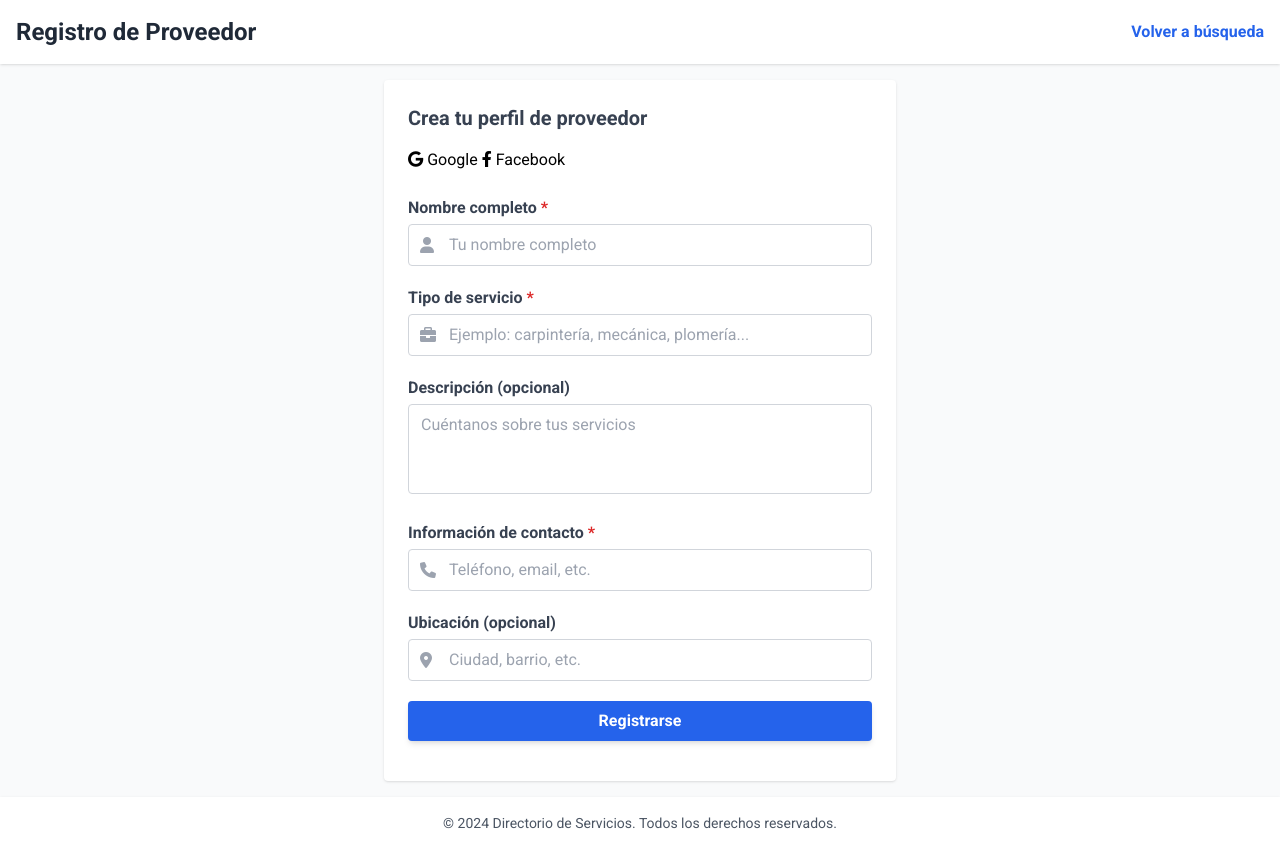
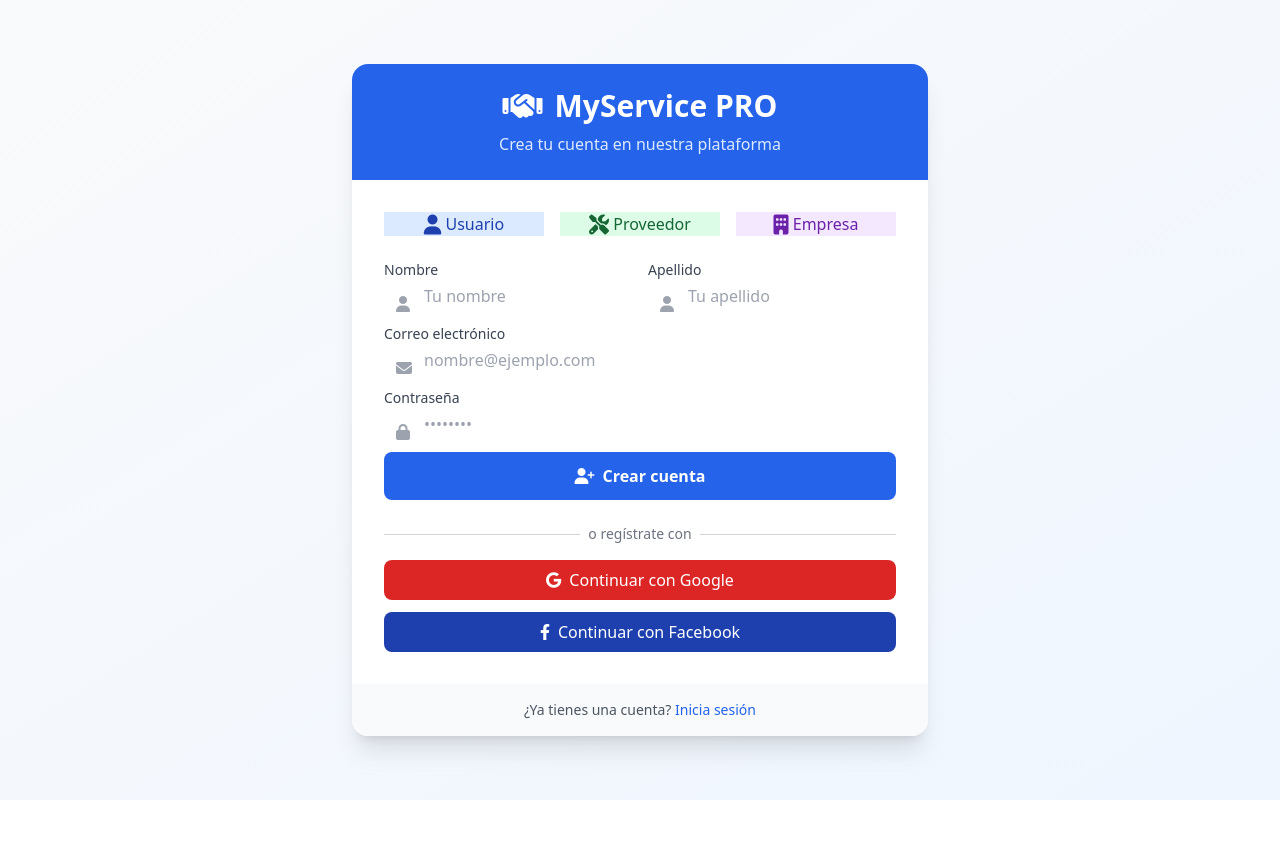
Before and after one commit to gustavosis/blackboxai-1745446833052, a website: page myservice/public/register.html in a window 1280 px wide. After the commit the page ends 800 px from the top, so only its background shows below. Drawn offline with nearby package versions, Linux system fonts and the light colour scheme.

Commit message:
Add myservice/public/register.html 1745455738060

```diff
--- a/myservice/public/register.html
+++ b/myservice/public/register.html
@@ -1,175 +1,193 @@
 <!DOCTYPE html>
 <html lang="es">
 <head>
-  <meta charset="UTF-8" />
-  <meta name="viewport" content="width=device-width, initial-scale=1" />
-  <title>Registro de Proveedor de Servicios</title>
+  <meta charset="UTF-8">
+  <meta name="viewport" content="width=device-width, initial-scale=1.0">
+  <title>MyService - Registro</title>
+
+  <!-- Tailwind CSS + Google Fonts -->
   <script src="https://cdn.tailwindcss.com"></script>
-  <link href="https://fonts.googleapis.com/css2?family=Roboto:wght@400;700&display=swap" rel="stylesheet" />
-  <link rel="stylesheet" href="https://cdnjs.cloudflare.com/ajax/libs/font-awesome/6.0.0-beta3/css/all.min.css" />
-  <style>
-    body {
-      font-family: 'Roboto', sans-serif;
-    }
-  </style>
+  <link href="https://fonts.googleapis.com/css2?family=Inter:wght@400;600;700&display=swap" rel="stylesheet">
+
+  <!-- Iconos -->
+  <link rel="stylesheet" href="https://cdnjs.cloudflare.com/ajax/libs/font-awesome/6.4.0/css/all.min.css">
 </head>
-<body class="bg-gray-50 min-h-screen flex flex-col">
-  <header class="bg-white shadow p-4">
-    <div class="container mx-auto flex justify-between items-center">
-      <h1 class="text-2xl font-bold text-gray-800">Registro de Proveedor</h1>
-      <a href="index.html" class="text-blue-600 hover:text-blue-800 font-semibold">Volver a búsqueda</a>
+<body class="font-inter bg-gradient-to-br from-gray-50 to-blue-50 min-h-screen flex items-center justify-center p-4">
+  <div class="w-full max-w-xl bg-white rounded-2xl shadow-xl overflow-hidden">
+    <!-- Header -->
+    <div class="bg-blue-600 p-6 text-center">
+      <div class="inline-flex items-center space-x-3">
+        <i class="fas fa-handshake fa-2x text-white"></i>
+        <h1 class="text-3xl font-bold text-white">MyService PRO</h1>
+      </div>
+      <p class="mt-2 text-blue-100">Crea tu cuenta en nuestra plataforma</p>
     </div>
-  </header>
 
-  <main class="container mx-auto flex-grow p-4">
-    <section class="max-w-lg mx-auto bg-white p-6 rounded shadow">
-      <h2 class="text-xl font-semibold mb-4 text-gray-700">Crea tu perfil de proveedor</h2>
-
-      <!-- Social login buttons -->
-      <div class="social-buttons mb-6">
-        <a href="#" class="social-btn google-btn" aria-label="Registrarse con Google">
-          <i class="fab fa-google"></i> Google
-        </a>
-        <a href="#" class="social-btn facebook-btn" aria-label="Registrarse con Facebook">
-          <i class="fab fa-facebook-f"></i> Facebook
-        </a>
+    <!-- Contenido Principal -->
+    <div class="p-8 space-y-6">
+      <!-- Selector de Rol -->
+      <div class="grid grid-cols-3 gap-4">
+        <button data-role="user" class="role-btn bg-blue-100 text-blue-800">
+          <i class="fas fa-user fa-lg mb-2"></i>
+          Usuario
+        </button>
+        <button data-role="provider" class="role-btn bg-green-100 text-green-800">
+          <i class="fas fa-tools fa-lg mb-2"></i>
+          Proveedor
+        </button>
+        <button data-role="client" class="role-btn bg-purple-100 text-purple-800">
+          <i class="fas fa-building fa-lg mb-2"></i>
+          Empresa
+        </button>
       </div>
 
-      <form id="registerForm" class="space-y-5" aria-label="Formulario de registro de proveedor">
-        <div>
-          <label for="name" class="block text-gray-700 font-semibold mb-1">Nombre completo <span aria-hidden="true" class="text-red-600">*</span></label>
-          <div class="relative">
-            <input
-              type="text"
-              id="name"
-              name="name"
-              required
-              aria-required="true"
-              aria-describedby="name-desc"
-              class="w-full border border-gray-300 rounded px-10 py-2 focus:outline-none focus:ring-2 focus:ring-blue-500 transition"
-              placeholder="Tu nombre completo"
-            />
-            <i class="fas fa-user absolute left-3 top-1/2 transform -translate-y-1/2 text-gray-400"></i>
+      <!-- Formulario de Registro -->
+      <form id="registerForm" class="space-y-4">
+        <div class="grid grid-cols-2 gap-4">
+          <div>
+            <label class="block text-sm font-medium text-gray-700 mb-1">Nombre</label>
+            <div class="relative">
+              <input type="text" name="name" required
+                     class="auth-input peer pl-10"
+                     placeholder="Tu nombre">
+              <i class="fas fa-user absolute left-3 top-3 text-gray-400 peer-focus:text-blue-500"></i>
+            </div>
           </div>
-          <p id="name-desc" class="sr-only">Campo obligatorio</p>
+          <div>
+            <label class="block text-sm font-medium text-gray-700 mb-1">Apellido</label>
+            <div class="relative">
+              <input type="text" name="lastname" required
+                     class="auth-input peer pl-10"
+                     placeholder="Tu apellido">
+              <i class="fas fa-user absolute left-3 top-3 text-gray-400 peer-focus:text-blue-500"></i>
+            </div>
+          </div>
         </div>
 
         <div>
-          <label for="service" class="block text-gray-700 font-semibold mb-1">Tipo de servicio <span aria-hidden="true" class="text-red-600">*</span></label>
+          <label class="block text-sm font-medium text-gray-700 mb-1">Correo electrónico</label>
           <div class="relative">
-            <input
-              type="text"
-              id="service"
-              name="service"
-              placeholder="Ejemplo: carpintería, mecánica, plomería..."
-              required
-              aria-required="true"
-              aria-describedby="service-desc"
-              class="w-full border border-gray-300 rounded px-10 py-2 focus:outline-none focus:ring-2 focus:ring-blue-500 transition"
-            />
-            <i class="fas fa-briefcase absolute left-3 top-1/2 transform -translate-y-1/2 text-gray-400"></i>
+            <input type="email" name="email" required
+                   class="auth-input peer pl-10"
+                   placeholder="nombre@ejemplo.com">
+            <i class="fas fa-envelope absolute left-3 top-3 text-gray-400 peer-focus:text-blue-500"></i>
           </div>
-          <p id="service-desc" class="sr-only">Campo obligatorio</p>
         </div>
 
         <div>
-          <label for="description" class="block text-gray-700 font-semibold mb-1">Descripción (opcional)</label>
-          <textarea
-            id="description"
-            name="description"
-            rows="3"
-            placeholder="Cuéntanos sobre tus servicios"
-            class="w-full border border-gray-300 rounded px-3 py-2 focus:outline-none focus:ring-2 focus:ring-blue-500 transition resize-none"
-          ></textarea>
-        </div>
-
-        <div>
-          <label for="contact" class="block text-gray-700 font-semibold mb-1">Información de contacto <span aria-hidden="true" class="text-red-600">*</span></label>
+          <label class="block text-sm font-medium text-gray-700 mb-1">Contraseña</label>
           <div class="relative">
-            <input
-              type="text"
-              id="contact"
-              name="contact"
-              placeholder="Teléfono, email, etc."
-              required
-              aria-required="true"
-              aria-describedby="contact-desc"
-              class="w-full border border-gray-300 rounded px-10 py-2 focus:outline-none focus:ring-2 focus:ring-blue-500 transition"
-            />
-            <i class="fas fa-phone absolute left-3 top-1/2 transform -translate-y-1/2 text-gray-400"></i>
-          </div>
-          <p id="contact-desc" class="sr-only">Campo obligatorio</p>
-        </div>
-
-        <div>
-          <label for="location" class="block text-gray-700 font-semibold mb-1">Ubicación (opcional)</label>
-          <div class="relative">
-            <input
-              type="text"
-              id="location"
-              name="location"
-              placeholder="Ciudad, barrio, etc."
-              class="w-full border border-gray-300 rounded px-10 py-2 focus:outline-none focus:ring-2 focus:ring-blue-500 transition"
-            />
-            <i class="fas fa-map-marker-alt absolute left-3 top-1/2 transform -translate-y-1/2 text-gray-400"></i>
+            <input type="password" name="password" required
+                   class="auth-input peer pl-10"
+                   placeholder="••••••••">
+            <i class="fas fa-lock absolute left-3 top-3 text-gray-400 peer-focus:text-blue-500"></i>
           </div>
         </div>
 
-        <button
-          type="submit"
-          class="w-full bg-blue-600 text-white py-2 rounded hover:bg-blue-700 transition font-semibold shadow-md focus:outline-none focus:ring-4 focus:ring-blue-300"
-        >
-          Registrarse
+        <button type="submit"
+                class="w-full bg-blue-600 hover:bg-blue-700 text-white font-semibold py-3 rounded-lg transition-all flex items-center justify-center">
+          <i class="fas fa-user-plus mr-2"></i>
+          Crear cuenta
         </button>
       </form>
-      <p id="message" class="mt-4 text-center text-sm" role="alert" aria-live="polite"></p>
-    </section>
-  </main>
 
-  <footer class="bg-white shadow p-4 text-center text-gray-600 text-sm">
-    &copy; 2024 Directorio de Servicios. Todos los derechos reservados.
-  </footer>
+      <!-- OAuth Social -->
+      <div class="space-y-4">
+        <div class="relative">
+          <div class="absolute inset-0 flex items-center">
+            <div class="w-full border-t border-gray-300"></div>
+          </div>
+          <div class="relative flex justify-center text-sm">
+            <span class="px-2 bg-white text-gray-500">o regístrate con</span>
+          </div>
+        </div>
+
+        <div class="flex flex-col space-y-3">
+          <a href="/auth/google" class="oauth-btn bg-red-600 hover:bg-red-700 text-white py-2 px-4 rounded-lg flex items-center justify-center space-x-2">
+            <i class="fab fa-google"></i>
+            <span>Continuar con Google</span>
+          </a>
+          <a href="/auth/facebook" class="oauth-btn bg-blue-800 hover:bg-blue-900 text-white py-2 px-4 rounded-lg flex items-center justify-center space-x-2">
+            <i class="fab fa-facebook-f"></i>
+            <span>Continuar con Facebook</span>
+          </a>
+        </div>
+      </div>
+    </div>
+
+    <!-- Footer -->
+    <div class="bg-gray-50 p-4 text-center text-sm text-gray-600">
+      ¿Ya tienes una cuenta?
+      <a href="/" class="text-blue-600 hover:text-blue-800 font-medium">Inicia sesión</a>
+    </div>
+  </div>
 
   <script>
-    const registerForm = document.getElementById('registerForm');
-    const messageP = document.getElementById('message');
+    document.addEventListener('DOMContentLoaded', () => {
+      // Gestión de roles
+      const roleButtons = document.querySelectorAll('[data-role]');
+      let selectedRole = 'user';
 
-    registerForm.addEventListener('submit', async (e) => {
-      e.preventDefault();
-      messageP.textContent = '';
-      const formData = {
-        name: registerForm.name.value.trim(),
-        service: registerForm.service.value.trim(),
-        description: registerForm.description.value.trim(),
-        contact: registerForm.contact.value.trim(),
-        location: registerForm.location.value.trim(),
-      };
+      roleButtons.forEach(btn => {
+        btn.addEventListener('click', (e) => {
+          e.preventDefault();
+          selectedRole = btn.dataset.role;
+          roleButtons.forEach(b => b.classList.remove('ring-2', 'ring-blue-500'));
+          btn.classList.add('ring-2', 'ring-blue-500');
+        });
+      });
 
-      if (!formData.name || !formData.service || !formData.contact) {
-        messageP.textContent = 'Por favor, complete los campos obligatorios.';
-        messageP.className = 'text-red-600';
-        return;
-      }
+      // Validación y envío del formulario
+      document.getElementById('registerForm').addEventListener('submit', async (e) => {
+        e.preventDefault();
+        const formData = new FormData(e.target);
+        const data = {
+          name: formData.get('name'),
+          lastname: formData.get('lastname'),
+          email: formData.get('email'),
+          password: formData.get('password'),
+          role: selectedRole
+        };
 
-      try {
-        const response = await fetch('/providers', {
-          method: 'POST',
-          headers: { 'Content-Type': 'application/json' },
-          body: JSON.stringify(formData),
-        });
-        if (!response.ok) {
-          throw new Error('Error al registrar el proveedor');
+        try {
+          const response = await fetch('/auth/register', {
+            method: 'POST',
+            headers: { 'Content-Type': 'application/json' },
+            body: JSON.stringify(data)
+          });
+
+          if (!response.ok) {
+            const error = await response.json();
+            throw new Error(error.message || 'Error en el registro');
+          }
+
+          // Registro exitoso
+          window.location.href = `/${selectedRole}/dashboard`;
+        } catch (error) {
+          alert(error.message);
         }
-        const result = await response.json();
-        messageP.textContent = 'Registro exitoso. ¡Gracias por unirte!';
-        messageP.className = 'text-green-600';
-        registerForm.reset();
-      } catch (error) {
-        console.error(error);
-        messageP.textContent = 'Hubo un problema al registrar. Intente nuevamente.';
-        messageP.className = 'text-red-600';
-      }
+      });
     });
   </script>
+
+  <style>
+    .auth-input {
+      @apply w-full px-4 py-2.5 border border-gray-300 rounded-lg
+             focus:ring-2 focus:ring-blue-500 focus:border-blue-500
+             transition-all;
+    }
+
+    .role-btn {
+      @apply p-4 rounded-lg border border-transparent
+             flex flex-col items-center justify-center
+             hover:ring-2 hover:ring-blue-500
+             transition-all cursor-pointer;
+    }
+
+    .oauth-btn {
+      @apply transition-all hover:shadow-lg transform hover:scale-[1.02]
+             focus:ring-2 focus:ring-offset-2 focus:outline-none;
+    }
+  </style>
 </body>
 </html>
```
